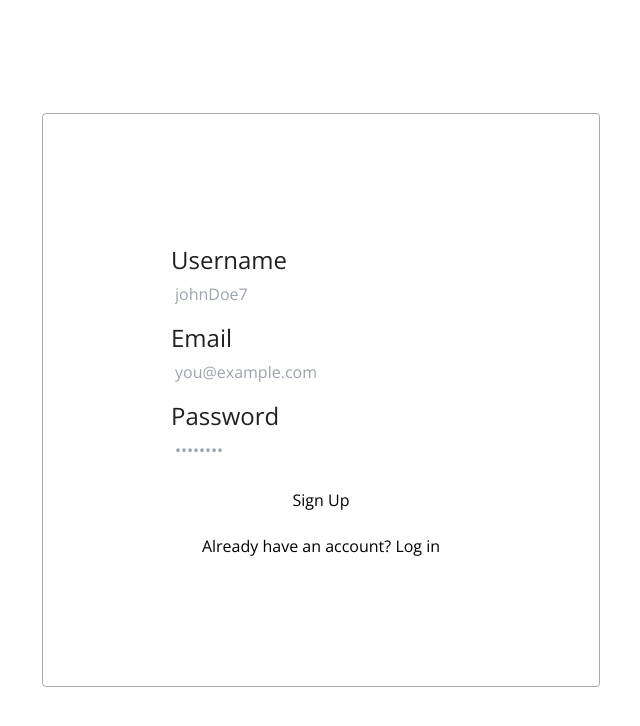
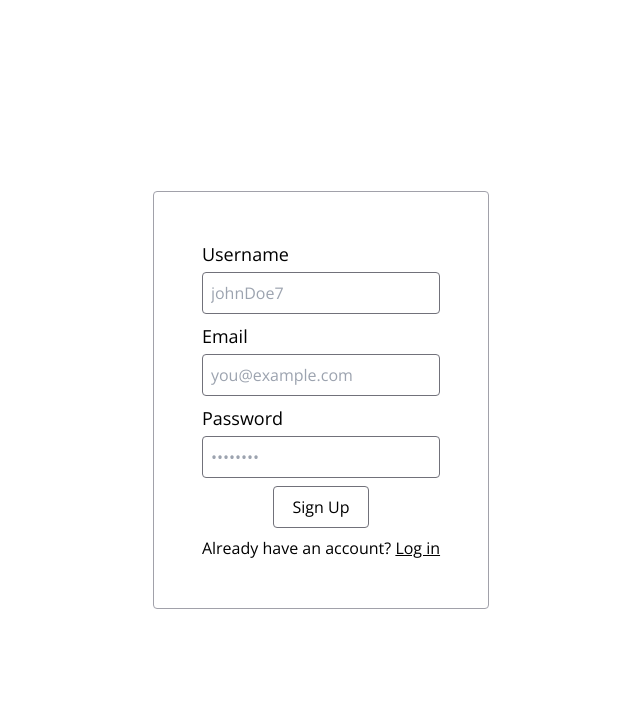
Before and after one commit to ticua07/slack-clone, a Next.js app: page /register in a window 1280 px wide. Shown: the top 726 px of the page, without its empty margins (319-959 px from the left). Built offline with nearby package versions, Linux system fonts and the light colour scheme.

Commit message:
refactored login and register routes with tailwind

```diff
--- a/app/globals.css
+++ b/app/globals.css
@@ -1,10 +1,6 @@
 @tailwind base;
 @tailwind components;
 @tailwind utilities;
-
-:root {
-  --messages-padding: 10px
-}
 
 html,
 body {
--- a/app/login/login.module.css
+++ /dev/null
@@ -1,55 +0,0 @@
-.container {
-    display: flex;
-    justify-content: center;
-    align-items: center;
-    height: 100vh;
-}
-
-.form_container {
-    display: flex;
-    flex-direction: column;
-    justify-content: center;
-    gap: 10px;
-    justify-content: center;
-    align-items: center;
-    /* background-color: #282828; */
-    border: 1px solid #aaa;
-    padding: 8rem;
-    border-radius: .25rem;
-}
-
-.label {
-    font-family: unset;
-    font-weight: normal;
-    font-size: 1.5rem;
-    opacity: 87%;
-}
-
-.input {
-    width: 300px;
-    padding: .25rem;
-    font-size: 1rem;
-    font-family: unset;
-}
-
-.separator {
-    width: 100%;
-    display: flex;
-    flex-direction: column;
-}
-
-.error_label {
-    color: red;
-    font-size: .9rem;
-}
-
-.button {
-    border: none;
-    padding: .75rem;
-    padding-inline: 2rem;
-    border-radius: 5px;
-}
-
-.link {
-    text-decoration: none;
-}
--- a/app/main.module.css
+++ /dev/null
@@ -1,6 +0,0 @@
-.container {
-    display: flex;
-    flex-direction: row;
-    width: 100%;
-    height: 100%;
-}
--- a/app/page.tsx
+++ b/app/page.tsx
@@ -8,7 +8,6 @@ import { AppContextType, Channel, DirectMessage, ProfileWithImage } from "@/type
 
 import Sidebar from "@/components/Sidebar";
 import Messages from "@/components/Messages";
-import styles from "./main.module.css";
 
 export const AppContext = createContext<AppContextType | null>(null);
 
@@ -97,7 +96,7 @@ export default function Index() {
         setIsCurrentChannelDM,
       }}
     >
-      <main className={styles.container}>
+      <main className="flex w-full h-full">
         <Sidebar />
         <Messages />
       </main>
--- a/app/profile/page.tsx
+++ b/app/profile/page.tsx
@@ -1,7 +1,6 @@
 'use client'
 
 import { useEffect, useState } from "react";
-import styles from "./profile.module.css"
 import { createClient } from "@/utils/supabase/client";
 import ProfileForm from "../../components/ProfileForm";
 import { User } from "@supabase/supabase-js";
@@ -25,7 +24,7 @@ export default function ProfilePage() {
     }, [])
 
     return (
-        <div className={styles.container}>
+        <div className="flex items-center justify-center h-screen">
             {profile ? <ProfileForm profile={profile} /> : <p>Loading...</p>}
         </div>
     )
--- a/app/profile/profile.module.css
+++ /dev/null
@@ -1,11 +0,0 @@
-.container {
-    display: flex;
-    justify-content: center;
-    align-items: center;
-    height: 100vh;
-}
-
-.form {
-    display: flex;
-    flex-direction: column;
-}
--- a/app/register/page.tsx
+++ b/app/register/page.tsx
@@ -1,5 +1,5 @@
 'use client'
-import styles from "./register.module.css"
+
 import { useFormState } from 'react-dom'
 import { signUp } from "./formAction";
 import Link from "next/link";
@@ -17,46 +17,46 @@ export default function SignUp() {
     const [state, formAction] = useFormState(signUp, initialState)
 
     return (
-        <div className={styles.container}>
-            <form className={styles.form_container} action={formAction} >
-                <div className={styles.separator}>
-                    <label className={styles.label} htmlFor="username">Username</label>
+        <div className="flex items-center justify-center h-screen">
+            <form className="flex flex-col items-center justify-center gap-2 p-12 border rounded border-zinc-400" action={formAction} >
+                <div className="flex flex-col w-full gap-1">
+                    <label className="text-lg font-normal text-black" htmlFor="username">Username</label>
                     <input
-                        className={styles.input}
+                        className="w-full py-2 pl-2 border rounded border-zinc-500"
                         name="username"
                         placeholder="johnDoe7"
                         required
                     />
-                    {state?.usernameError !== "" && <span className={styles.error_label}>{state?.usernameError}</span>}
+                    {state?.usernameError !== "" && <span className="text-sm text-red-500">{state?.usernameError}</span>}
                 </div>
 
-                <div className={styles.separator}>
-                    <label className={styles.label} htmlFor="email">Email</label>
+                <div className="flex flex-col w-full gap-1">
+                    <label className="text-lg font-normal text-black" htmlFor="email">Email</label>
                     <input
-                        className={styles.input}
+                        className="w-full py-2 pl-2 border rounded border-zinc-500"
                         name="email"
                         placeholder="you@example.com"
                         required
                     />
-                    {state?.emailError !== "" && <span className={styles.error_label}>{state?.emailError}</span>}
+                    {state?.emailError !== "" && <span className="text-sm text-red-500">{state?.emailError}</span>}
 
                 </div>
 
-                <div className={styles.separator}>
-                    <label className={styles.label} htmlFor="password">Password</label>
+                <div className="flex flex-col w-full gap-1">
+                    <label className="text-lg font-normal text-black" htmlFor="password">Password</label>
                     <input
-                        className={styles.input}
+                        className="w-full py-2 pl-2 border rounded border-zinc-500"
                         type="password"
                         name="password"
                         placeholder="••••••••"
                         required
                     />
-                    {state?.passwordError !== "" && <span className={styles.error_label}>{state?.passwordError}</span>}
+                    {state?.passwordError !== "" && <span className="text-sm text-red-500">{state?.passwordError}</span>}
                 </div>
 
-                <button className={styles.button}>Sign Up</button>
-                {state?.registerError !== "" && <span className={styles.error_label}>{state?.registerError}</span>}
-                <span>Already have an account? <Link className={styles.link} href="/login">Log in</Link></span>
+                <button className="w-24 py-2 border rounded border-zinc-500">Sign Up</button>
+                {state?.registerError !== "" && <span className="text-sm text-red-500">{state?.registerError}</span>}
+                <span>Already have an account? <Link className="underline" href="/login">Log in</Link></span>
             </form>
         </div>
     );
--- a/app/register/register.module.css
+++ /dev/null
@@ -1,55 +0,0 @@
-.container {
-    display: flex;
-    justify-content: center;
-    align-items: center;
-    height: 100vh;
-}
-
-.form_container {
-    display: flex;
-    flex-direction: column;
-    justify-content: center;
-    gap: 10px;
-    justify-content: center;
-    align-items: center;
-    /* background-color: #282828; */
-    border: 1px solid #aaa;
-    padding: 8rem;
-    border-radius: .25rem;
-}
-
-.label {
-    font-family: unset;
-    font-weight: normal;
-    font-size: 1.5rem;
-    opacity: 87%;
-}
-
-.input {
-    width: 300px;
-    padding: .25rem;
-    font-size: 1rem;
-    font-family: unset;
-}
-
-.separator {
-    width: 100%;
-    display: flex;
-    flex-direction: column;
-}
-
-.error_label {
-    color: red;
-    font-size: .9rem;
-}
-
-.button {
-    border: none;
-    padding: .75rem;
-    padding-inline: 2rem;
-    border-radius: 5px;
-}
-
-.link {
-    text-decoration: none;
-}
--- a/components/ProfileForm.tsx
+++ b/components/ProfileForm.tsx
@@ -7,9 +7,8 @@ import { findError } from "@/utils/parseErrors";
 import { Profile } from "@/types/types";
 import { User } from "@supabase/supabase-js";
 import { nanoid } from "nanoid";
-import { FontAwesomeIcon } from "@fortawesome/react-fontawesome";
-import { faUpload } from "@fortawesome/free-solid-svg-icons";
 import { useRouter } from "next/navigation";
+import { Upload } from "lucide-react";
 
 
 const MAX_LINES_BIO = 3;
@@ -110,10 +109,7 @@ export default function ProfileForm({ profile }: { profile: Profile }) {
             <div className="flex flex-col items-center justify-center w-full gap-1">
                 <label className="relative group">
                     <span className="absolute transition-opacity transform -translate-x-1/2 -translate-y-1/2 opacity-0 top-1/2 left-1/2 group-hover:opacity-100">
-                        <FontAwesomeIcon
-                            style={{ height: "25px", color: "#020202" }}
-                            icon={faUpload}
-                        />
+                        <Upload color="#222" />
                     </span>
                     {image ? <img src={image} ref={pfp} className="rounded-[50%] w-16 h-16 opacity-100 group-hover:opacity-20 transition-opacity" /> : <></>}
                     <input className="hidden" type="file" accept="image/*" onChange={changeImg} />
```
Also changed, not shown: app/login/page.tsx (+14 -15 lines).
